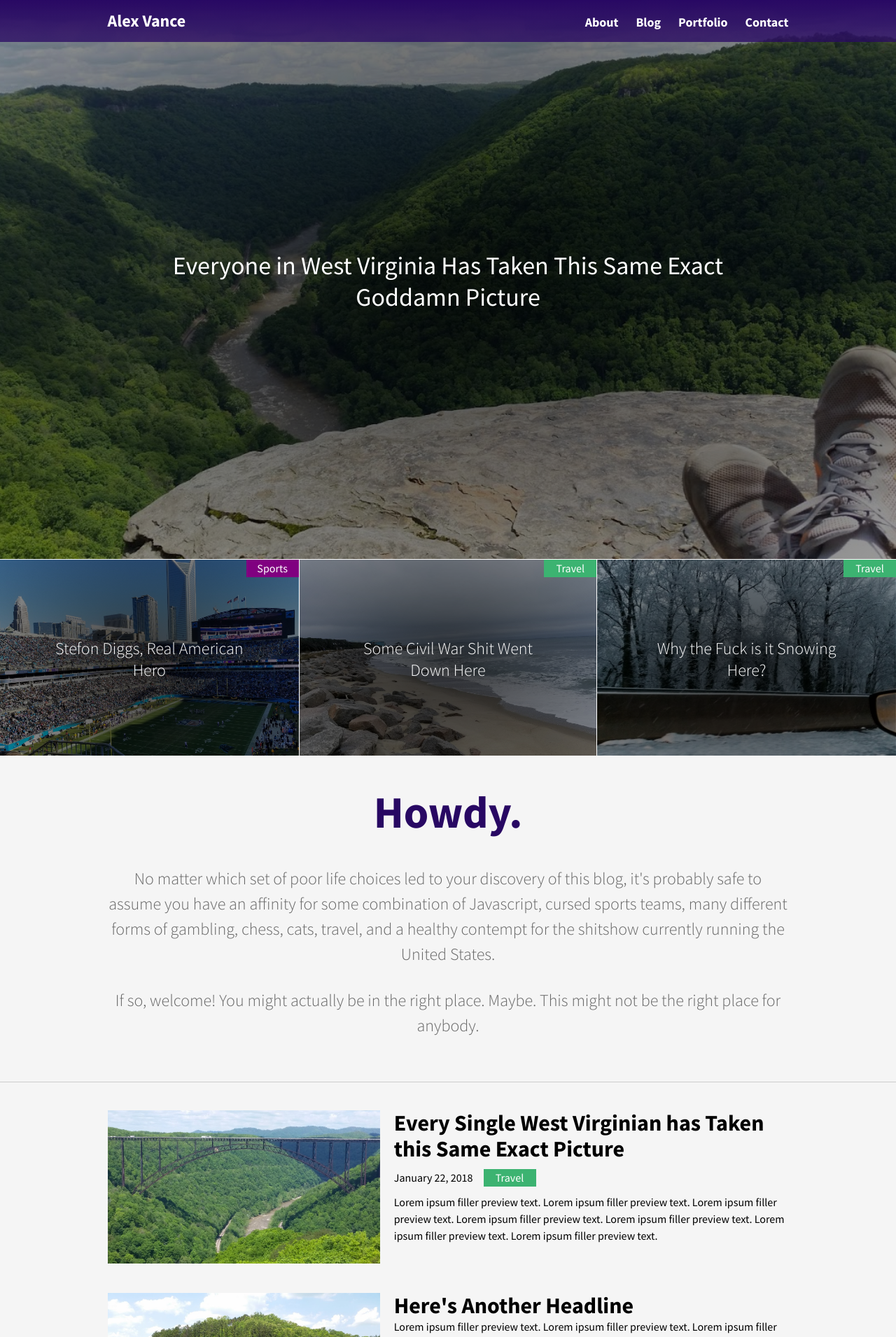
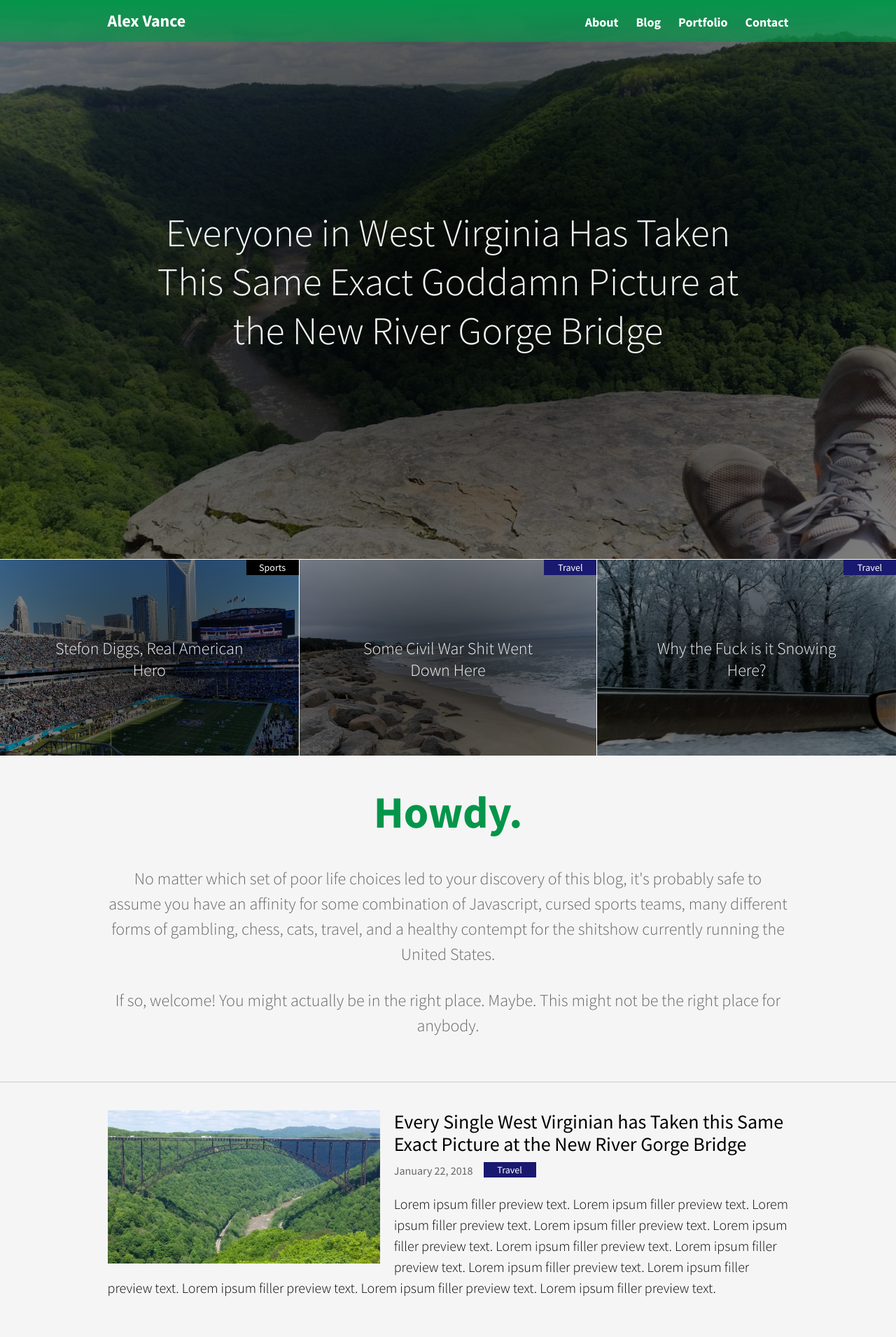
Before and after one commit to HerdADVance/blog, a PHP site: page / in a window 1280 px wide. Shown: the top 1911 px of the page at 70% size. Run offline with PHP 8.4, Linux system fonts and the light colour scheme; some libraries are stand-ins or nearby versions.

Commit message:
Changed primary color from purple to green. Style changes to Home Listing text

```diff
--- a/assets/css/style.css
+++ b/assets/css/style.css
@@ -37,7 +37,7 @@ p{
   clear: both;
 }
 .overlay-text{
-	color: #FFF;
+	color: whitesmoke;
 	font-weight: normal;
 	display: inline-block;
 	margin-left: 15%;
@@ -48,8 +48,9 @@ p{
 }
 .overlay-category{
 	color: white;
-	height: 25px;
-	line-height: 25px;
+	font-size: 0.875em;
+	height: 22px;
+	line-height: 22px;
 	position: absolute;
 	right: 0;
 	top: 0;
@@ -58,11 +59,11 @@ p{
 }
 
 /* CATEGORY COLORS */
-.sports{background-color: purple;}
-.code{background-color: orange;}
-.politics{background-color: midnightblue;}
-.fitness{background-color: red;}
-.travel{background-color: mediumseagreen;}
+.sports{background-color: black;}
+.code{background-color: black;}
+.politics{background-color: black;}
+.fitness{background-color: black;}
+.travel{background-color: midnightblue;}
 
 /* SECTIONS */
 .main{
@@ -97,7 +98,7 @@ section{
 	height: 60px;
 	top: 0;
 	left: 0;
-	background-image: linear-gradient(rgba(40,8,99,1.0), rgba(40,8,99,0.75));
+	background-image: linear-gradient(rgba(4,149,74,1.0), rgba(4,149,74,0.65));
 	background-size: cover;
 	will-change: transform;
 	z-index: -1;
@@ -121,7 +122,7 @@ section{
 	transition: ease-in .125s;
 }
 .nav a:hover{
-	color: #EFC050;
+	color: #333;
 }
 
 /* HOME FEATURED */
@@ -134,7 +135,8 @@ section{
 	width: 100%;
 }
 .home-featured h1{
-	font-size: 2.25em;
+	font-size: 3.5em;
+	font-weight: 300;
 }
 .home-featured a{
 	display: block;
@@ -179,7 +181,7 @@ section{
 	text-align: center
 }
 .home-welcome p:first-child{
-	color: #280863;
+	color: #04954A;
 	font-size: 4em;
 	font-weight: bold;
 }
@@ -212,18 +214,29 @@ section{
 	margin-right: 20px;
 	width: 40%;
 }
+.home-listing h1{
+	color: #000;
+	font-size: 1.75em;
+	font-weight: 400;
+}
 .home-listing-info{
 	overflow: auto;
-	padding: 10px 0;
+	padding: 10px 0 20px;
 }
 .home-listing-info time{
+	color: #666;
 	float: left;
+	font-size: 1em;
 	line-height: 25px;
 	margin-right: 15px;
 }
 .home-listing-info .overlay-category{
 	float: left;
 	position: initial;
+}
+.home-listing p{
+	font-size: 1.25em;
+	font-weight: 300;
 }
 
 /* ARTICLE HEADER */
@@ -252,7 +265,7 @@ section{
 	width: 8em;
 }
 .article-title{
-	color: #280863;
+	color: #000;
 	font-size: 3em;
 	font-weight: bold;
 	margin: 0.25em 0;
@@ -275,7 +288,7 @@ section{
 	z-index: 2;
 }
 .article h2{
-	color: #280863;
+	color: #04954A;
 	font-size: 2em;
 	margin: 1.5em 0 0.75em;
 }
@@ -314,14 +327,15 @@ section{
 	margin: 1.5em 0 0.5em;
 }
 .related-article-title{
+	color: #04954A;
 	text-align: center;
 }
 
 /* FOOTER */
 .site-footer{
-	background: #DDD;
-	border-top: 1px solid #280863;
-	color: #000;
+	background: #222;
+	border-top: 10px solid #04954A;
+	color: #FFF;
 	padding-bottom: 4em;
 	padding-top: 4em;
 	text-align: center;
--- a/index.php
+++ b/index.php
@@ -29,9 +29,9 @@
 		</nav>
 	</header>
 	<main class="main home-main">
-		<section class="home-featured" style="background-image: radial-gradient(rgba(0,0,0,0.75), rgba(0,0,0,0.4)), url('/assets/images/new-river-overlook-feet.jpg');">
+		<section class="home-featured" style="background-image: radial-gradient(rgba(0,0,0,0.85), rgba(0,0,0,0.5)), url('/assets/images/new-river-overlook-feet.jpg');">
 			<a href="/article.php">
-				<h1 class="overlay-text">Everyone in West Virginia Has Taken This Same Exact Goddamn Picture</h1>
+				<h1 class="overlay-text">Everyone in West Virginia Has Taken This Same Exact Goddamn Picture at the New River Gorge Bridge</h1>
 			</a>
 		</section>
 
@@ -65,12 +65,12 @@
 		<section class="home-listings wrap">
 			<article class="home-listing">
 				<img src="/assets/images/new-river-bridge.jpg">
-				<h1>Every Single West Virginian has Taken this Same Exact Picture</h1>
+				<h1>Every Single West Virginian has Taken this Same Exact Picture at the New River Gorge Bridge</h1>
 				<div class="home-listing-info">
 					<time datetime="2018-01-22">January 22, 2018</time>
 					<span class="overlay-category travel">Travel</span>
 				</div>
-				<p>Lorem ipsum filler preview text. Lorem ipsum filler preview text. Lorem ipsum filler preview text. Lorem ipsum filler preview text. Lorem ipsum filler preview text. Lorem ipsum filler preview text. Lorem ipsum filler preview text.</p>
+				<p>Lorem ipsum filler preview text. Lorem ipsum filler preview text. Lorem ipsum filler preview text. Lorem ipsum filler preview text. Lorem ipsum filler preview text. Lorem ipsum filler preview text. Lorem ipsum filler preview text. Lorem ipsum filler preview text. Lorem ipsum filler preview text. Lorem ipsum filler preview text. Lorem ipsum filler preview text. Lorem ipsum filler preview text.</p>
 			</article>
 			<article class="home-listing">
 				<img src="/assets/images/vesuvius-2.jpg">
```
